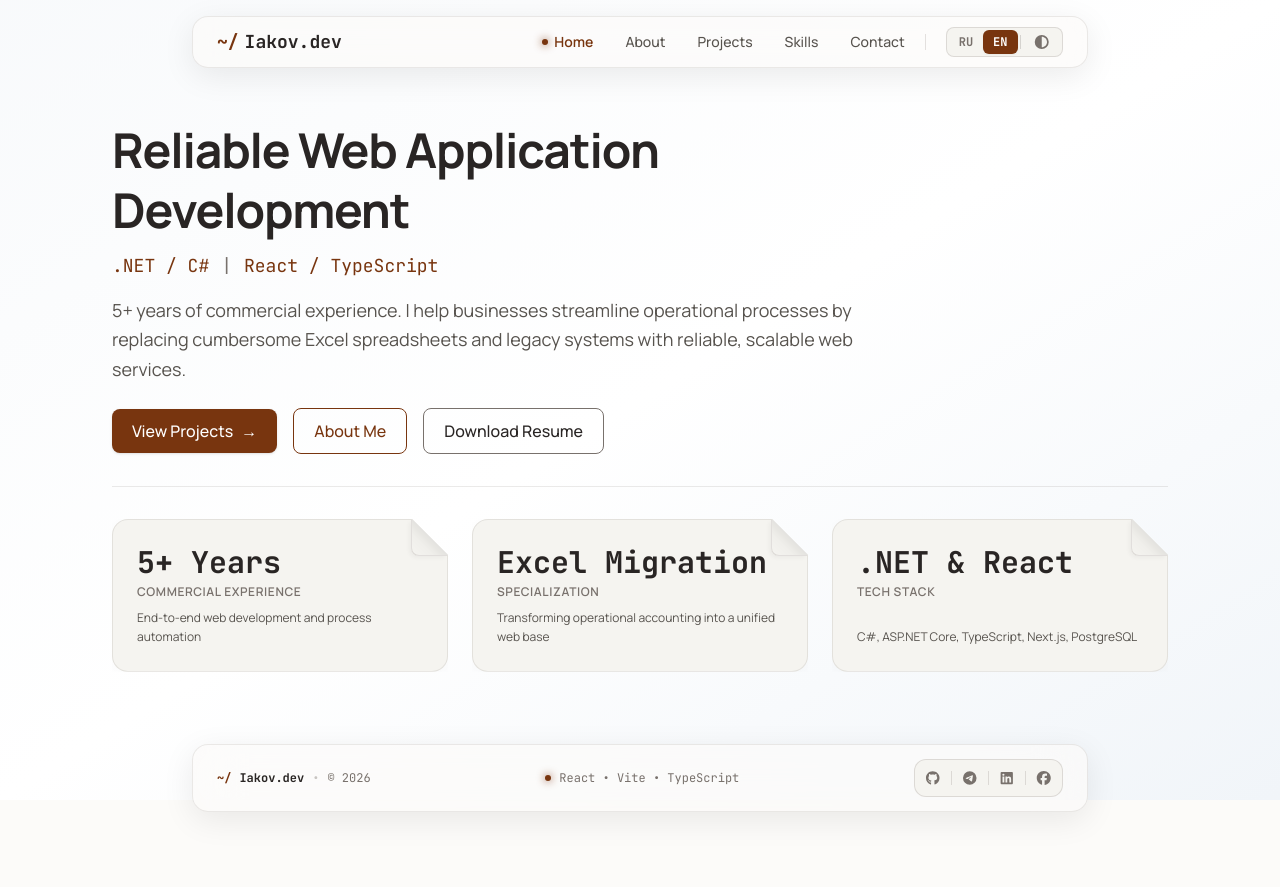
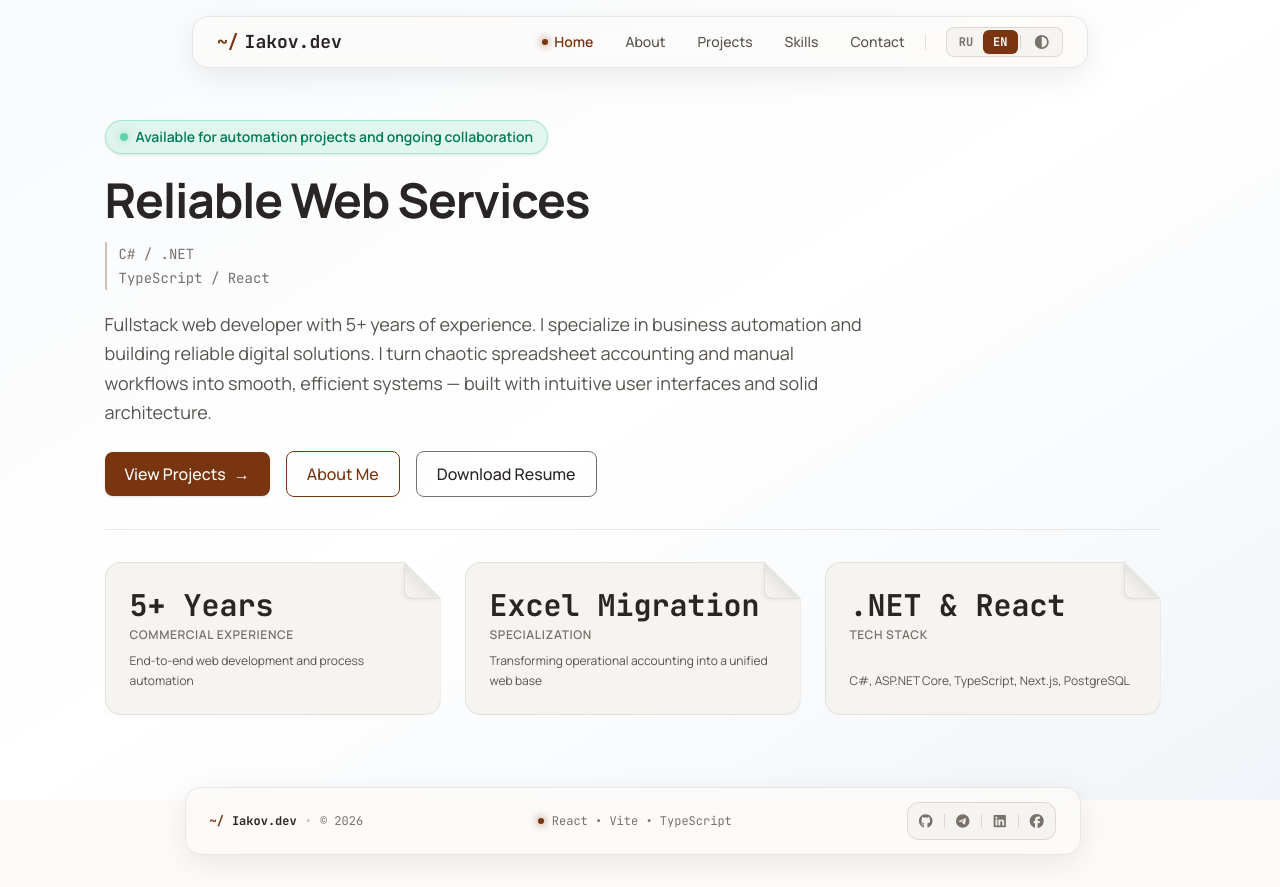
Before and after one commit to IakovYakovlev/personal, a React (Vite) app: page / in a window 1280 px wide. Before the commit the page ends 844 px from the top, so only its background shows below. Built offline with nearby package versions, Linux system fonts and the light colour scheme.

Commit message:
feat: update resume files and localization for improved clarity and status indication

```diff
--- a/src/application/providers/locales/en.json
+++ b/src/application/providers/locales/en.json
@@ -8,8 +8,9 @@
     "contact": "Contact"
   },
   "home": {
-    "role": "Reliable Web Application Development",
-    "description": "5+ years of commercial experience. I help businesses streamline operational processes by replacing cumbersome Excel spreadsheets and legacy systems with reliable, scalable web services.",
+    "role": "Reliable Web Services",
+    "description": "Fullstack web developer with 5+ years of experience. I specialize in business automation and building reliable digital solutions. I turn chaotic spreadsheet accounting and manual workflows into smooth, efficient systems — built with intuitive user interfaces and solid architecture.",
+    "status": "Available for automation projects and ongoing collaboration",
     "cta": {
       "projects": "View Projects",
       "about": "About Me",
--- a/src/application/providers/locales/ru.json
+++ b/src/application/providers/locales/ru.json
@@ -8,8 +8,9 @@
     "contact": "Контакты"
   },
   "home": {
-    "role": "Разработка надежных веб-приложений",
-    "description": "Более 5 лет коммерческого опыта. Помогаю компаниям наводить порядок в операционных процессах: переводить учет из громоздких Excel-таблиц и устаревших систем в надежные, удобные и масштабируемые веб-сервисы.",
+    "role": "Надежные веб-сервисы",
+    "description": "Веб-разработчик полного цикла (Fullstack) с 5+ годами опыта. Специализируюсь на автоматизации бизнеса и создании надежных цифровых решений. Превращаю запутанный учет в таблицах и ручные процессы в четко работающие системы — с удобным интерфейсом и прочной архитектурой.",
+    "status": "Открыт к проектам по автоматизации и постоянному сотрудничеству",
     "cta": {
       "projects": "Смотреть проекты",
       "about": "Узнать больше обо мне",
--- a/src/index.css
+++ b/src/index.css
@@ -31,6 +31,10 @@
   --color-bg-muted: #1c1917; /* stone-900 */
 }
 
+html {
+  scrollbar-gutter: stable;
+}
+
 /* Базовые стили для тела документа, чтобы шрифт применился глобально */
 body {
   font-family: var(--font-sans);
--- a/src/ui/pages/Home/Home.tsx
+++ b/src/ui/pages/Home/Home.tsx
@@ -8,17 +8,21 @@ export const Home = () => {
   return (
     <div className='flex-1 flex flex-col justify-center w-full max-w-6xl mx-auto px-6 md:px-12 py-6 md:py-10 text-left'>
       <main className='w-full'>
-        {/* Главный заголовок с локализацией и идеальным размером */}
+        {/* Главный заголовок и роль */}
         <div className='max-w-3xl mb-8'>
+          {/* Индикатор статуса (Зеленый акцент готовности) */}
+          <div className='inline-flex items-center gap-2 px-3.5 py-1.5 rounded-full bg-emerald-500/10 border border-emerald-500/25 text-emerald-700 dark:text-emerald-400 text-xs md:text-sm font-semibold mb-4 shadow-sm'>
+            <span className='w-2 h-2 rounded-full bg-emerald-500 animate-pulse shadow-[0_0_8px_rgba(16,185,129,0.6)]' />
+            <span>{t('home.status', 'Открыт к проектам по автоматизации и постоянному сотрудничеству')}</span>
+          </div>
           <h1 className='text-3xl md:text-5xl font-bold text-[var(--color-text-base)] tracking-tight leading-tight mb-3'>
             {t('home.role', 'Разработка надежных веб-приложений')}
           </h1>
 
           {/* Строка стека с акцентным цветом */}
-          <div className='font-mono text-base md:text-lg text-[var(--color-primary)] mb-4 flex items-center gap-3'>
-            <span>.NET / C#</span>
-            <span className='text-[var(--color-text-subtle)] font-light'>|</span>
-            <span>React / TypeScript</span>
+          <div className='font-mono text-xs md:text-sm text-[var(--color-text-subtle)] mb-5 border-l-2 border-[var(--color-primary)]/30 pl-3 py-0.5 space-y-1'>
+            <div>C# / .NET</div>
+            <div>TypeScript / React</div>
           </div>
 
           {/* Основное описание */}
@@ -63,7 +67,7 @@ export const Home = () => {
         <div className='grid grid-cols-1 md:grid-cols-3 gap-5 md:gap-6'>
           {/* Блок 1 */}
           <div className='relative bg-[var(--color-bg-muted)] p-5 md:p-6 rounded-2xl border border-[var(--color-text-subtle)]/15 shadow-[0_4px_20px_-4px_rgba(0,0,0,0.04)] flex flex-col justify-between cursor-default overflow-hidden [clip-path:polygon(0_0,calc(100%-2.25rem)_0,100%_2.25rem,100%_100%,0_100%)]'>
-            <div className='absolute top-0 right-0 w-9 h-9 bg-[linear-gradient(225deg,var(--color-bg-base)_0%,var(--color-bg-base)_45%,rgba(0,0,0,0.08)_45%,rgba(0,0,0,0.02)_70%,transparent_100%)] border-l border-b border-[var(--color-text-subtle)]/20 pointer-events-none rounded-bl-lg shadow-[-2px_2px_4px_rgba(0,0,0,0.04)]'></div>
+            <div className='absolute top-0 right-0 w-9 h-9 bg-[linear-gradient(225deg,var(--color-bg-base)_0%,var(--color-bg-base)_45%,rgba(0,0,0,0.08)_45%,rgba(0,0,0,0.02)_70%,transparent_100%)] dark:bg-[linear-gradient(225deg,var(--color-bg-base)_0%,var(--color-bg-base)_45%,rgba(255,255,255,0.05)_45%,transparent_70%)] border-l border-b border-[var(--color-text-subtle)]/20 pointer-events-none rounded-bl-lg shadow-[-2px_2px_4px_rgba(0,0,0,0.04)] dark:shadow-none'></div>
 
             <div>
               <div className='text-2xl md:text-3xl font-bold text-[var(--color-text-base)] font-mono mb-1'>
@@ -78,7 +82,7 @@ export const Home = () => {
 
           {/* Блок 2 */}
           <div className='relative bg-[var(--color-bg-muted)] p-5 md:p-6 rounded-2xl border border-[var(--color-text-subtle)]/15 shadow-[0_4px_20px_-4px_rgba(0,0,0,0.04)] flex flex-col justify-between cursor-default overflow-hidden [clip-path:polygon(0_0,calc(100%-2.25rem)_0,100%_2.25rem,100%_100%,0_100%)]'>
-            <div className='absolute top-0 right-0 w-9 h-9 bg-[linear-gradient(225deg,var(--color-bg-base)_0%,var(--color-bg-base)_45%,rgba(0,0,0,0.08)_45%,rgba(0,0,0,0.02)_70%,transparent_100%)] border-l border-b border-[var(--color-text-subtle)]/20 pointer-events-none rounded-bl-lg shadow-[-2px_2px_4px_rgba(0,0,0,0.04)]'></div>
+            <div className='absolute top-0 right-0 w-9 h-9 bg-[linear-gradient(225deg,var(--color-bg-base)_0%,var(--color-bg-base)_45%,rgba(0,0,0,0.08)_45%,rgba(0,0,0,0.02)_70%,transparent_100%)] dark:bg-[linear-gradient(225deg,var(--color-bg-base)_0%,var(--color-bg-base)_45%,rgba(255,255,255,0.05)_45%,transparent_70%)] border-l border-b border-[var(--color-text-subtle)]/20 pointer-events-none rounded-bl-lg shadow-[-2px_2px_4px_rgba(0,0,0,0.04)] dark:shadow-none'></div>
 
             <div>
               <div className='text-2xl md:text-3xl font-bold text-[var(--color-text-base)] font-mono mb-1'>
@@ -93,7 +97,7 @@ export const Home = () => {
 
           {/* Блок 3 */}
           <div className='relative bg-[var(--color-bg-muted)] p-5 md:p-6 rounded-2xl border border-[var(--color-text-subtle)]/15 shadow-[0_4px_20px_-4px_rgba(0,0,0,0.04)] flex flex-col justify-between cursor-default overflow-hidden [clip-path:polygon(0_0,calc(100%-2.25rem)_0,100%_2.25rem,100%_100%,0_100%)]'>
-            <div className='absolute top-0 right-0 w-9 h-9 bg-[linear-gradient(225deg,var(--color-bg-base)_0%,var(--color-bg-base)_45%,rgba(0,0,0,0.08)_45%,rgba(0,0,0,0.02)_70%,transparent_100%)] border-l border-b border-[var(--color-text-subtle)]/20 pointer-events-none rounded-bl-lg shadow-[-2px_2px_4px_rgba(0,0,0,0.04)]'></div>
+            <div className='absolute top-0 right-0 w-9 h-9 bg-[linear-gradient(225deg,var(--color-bg-base)_0%,var(--color-bg-base)_45%,rgba(0,0,0,0.08)_45%,rgba(0,0,0,0.02)_70%,transparent_100%)] dark:bg-[linear-gradient(225deg,var(--color-bg-base)_0%,var(--color-bg-base)_45%,rgba(255,255,255,0.05)_45%,transparent_70%)] border-l border-b border-[var(--color-text-subtle)]/20 pointer-events-none rounded-bl-lg shadow-[-2px_2px_4px_rgba(0,0,0,0.04)] dark:shadow-none'></div>
 
             <div>
               <div className='text-2xl md:text-3xl font-bold text-[var(--color-text-base)] font-mono mb-1'>
```
Also changed, not shown: 2 other files (tests, documents, lock files or other folders).
